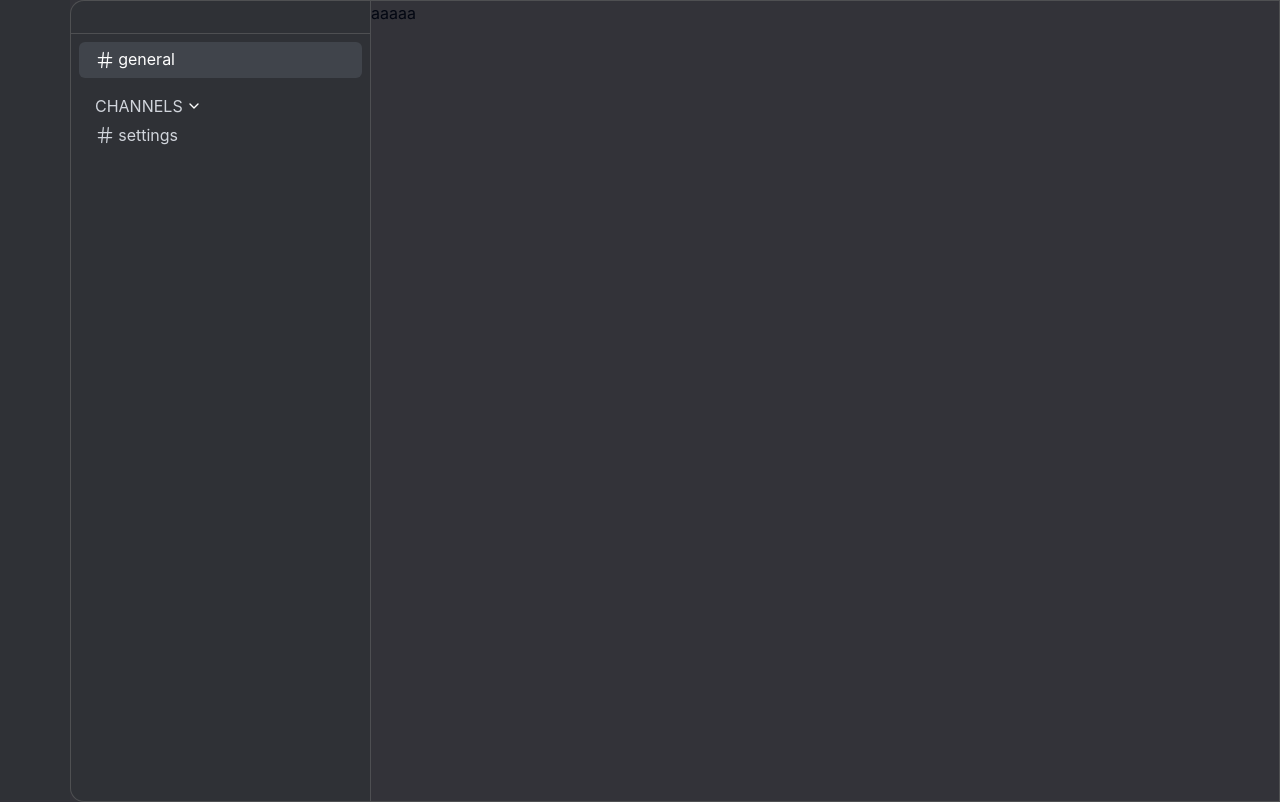
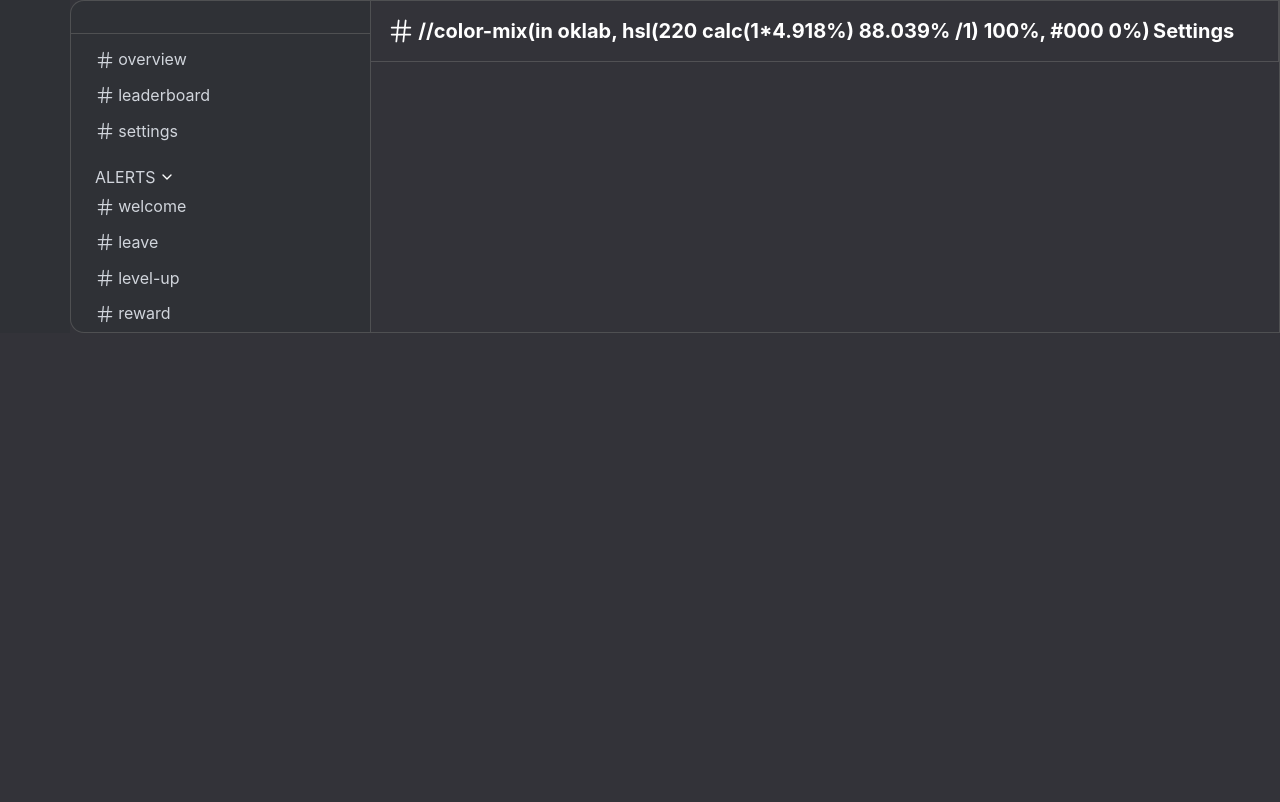
Before and after one commit to SafJNest/react-bee-ts, a React (Vite) app: page /dashboard/1/general in a window 1280 px wide. Built offline with nearby package versions, Linux system fonts and the light colour scheme.

Commit message:
fix header and setup channels

```diff
--- a/src/pages/DashboardGuild.tsx
+++ b/src/pages/DashboardGuild.tsx
@@ -1,7 +1,7 @@
 import Sidebar from "@/components/Sidebar";
 import { useParams } from "react-router-dom";
 import { Guild } from "@/types/Guild";
-import { useEffect } from "react";
+import { useEffect, useRef  } from "react";
 import { Outlet } from "react-router-dom";
 import { useGuild, GuildProvider  } from "@/contexts/GuildContext";
 import {
@@ -33,22 +33,27 @@ const DashboardGuild = () => {
     <div>
       <DashboardGuildTitle />
       <div className="flex">
-        <div className="flex-[0_0_70px] overflow-scroll max-h-screen bg-dark-grey p-9">
+        <div className="flex-[0_0_70px] overflow-scroll max-h-[calc(100vh-var(--dashboard-guild-header-height))] bg-dark-grey p-9">
           <Sidebar />
         </div>
-        <main className="w-full">
+        <main className="w-full max-h-[calc(100vh-var(--dashboard-guild-header-height))]">
           <div className="w-full h-full flex bg-dark-grey border-page-border border-1 rounded-tl-xl rounded-bl-xl">
-            <div className="flex-[0_0_300px] overflow-scroll max-h-screen">
+            <div className="flex-[0_0_300px] overflow-hidden">
               <div className="w-full flex items-center p-[var(--discord-inner-spacing)] border-page-border border-b-1 border-r-1">
                 <h2 className="text-white font-bold text-xl">{guild?.name}</h2>
               </div>
-              <div className="w-full h-screen border-page-border border-b-1 border-r-1 pt-5 px-5">
+              <div className="flex-1 h-full overflow-auto border-page-border border-b-1 border-r-1 pt-5 px-5">
                 <ul>
-                  <DiscordContent name="general" link={`/dashboard/${guildId}/general`} />
+                  <DiscordContent name="overview" link={`/dashboard/${guildId}/overview`} />
+                  <DiscordContent name="leaderboard" link={`/dashboard/${guildId}/leaderboard`} />
+                  <DiscordContent name="settings" link={`/dashboard/${guildId}/settings`} />
                   <DiscordAccordion>
-                    <DiscordAccordionTrigger>Channels</DiscordAccordionTrigger>
+                    <DiscordAccordionTrigger>Alerts</DiscordAccordionTrigger>
                     <DiscordAccordionContent>
-                      <DiscordContent name="settings" link={`/dashboard/${guildId}/settings`}  />
+                      <DiscordContent name="welcome" link={`/dashboard/${guildId}/welcome`} />
+                      <DiscordContent name="leave" link={`/dashboard/${guildId}/leave`} />
+                      <DiscordContent name="level-up" link={`/dashboard/${guildId}/level-up`} />
+                      <DiscordContent name="reward" link={`/dashboard/${guildId}/level-up`} />
                     </DiscordAccordionContent>
                   </DiscordAccordion>
                 </ul>
@@ -59,24 +64,6 @@ const DashboardGuild = () => {
             </div>
           </div>
         </main>
-        {/* <main className='px-(--page-width)'>
-          <div className='pt-7 flex justify-center'>
-            <h1 className='text-white'>
-              {guild ? `Welcome to ${guild.name}` : "Loading..."}
-            </h1>
-          </div>
-          <ul className="w-64">
-          <DiscordContent name="general" link="/general" />
-          <DiscordAccordion>
-              <DiscordAccordionTrigger>Channels</DiscordAccordionTrigger>
-              <DiscordAccordionContent>
-                  <DiscordContent name="general" link="/general" />
-                  <DiscordContent name="announcements" link="/announcements" />
-                  <DiscordContent name="bot-commands" link="/bot" />
-              </DiscordAccordionContent>
-          </DiscordAccordion>
-          </ul>
-        </main> */}
       </div>
     </div>
   );
@@ -86,6 +73,15 @@ const DashboardGuildTitle = () => {
     const { guild } = useGuild();
     if (!guild)
         return null;
+
+    const titleRef = useRef<HTMLDivElement | null>(null);
+
+    useEffect(() => {
+      if (titleRef.current) {
+        const height = titleRef.current.offsetHeight;
+        document.documentElement.style.setProperty("--dashboard-guild-header-height", `${height}px`);
+      }
+    }, []);
 
     const isGif = guild.icon?.startsWith('a_');
     const guildImage = guild.icon
--- a/src/pages/Settings.tsx
+++ b/src/pages/Settings.tsx
@@ -1,7 +1,18 @@
+import { Hash } from "lucide-react";
+
 const Settings = () => {
   return (
     <div>
-      aaaaa
+      <div className="w-full flex items-center p-[var(--discord-inner-spacing)] border-page-border border-b-1 border-r-1">
+        <h2 className="text-white font-bold text-xl">
+          <div className="flex items-center gap-2">
+            <Hash size={28} strokeWidth={1.5} /> //color-mix(in oklab, hsl(220 calc(1*4.918%) 88.039% /1) 100%, #000 0%)
+              <span>
+                  Settings
+              </span>
+            </div>
+        </h2>
+      </div>
     </div>
   );
 };
--- a/src/styles/index.css
+++ b/src/styles/index.css
@@ -136,6 +136,8 @@
   --page-width: calc(var(--spacing) * 20);
   --discord-inner-spacing: 16px;
 
+  --dashboard-guild-header-height: 37px;
+
   --font-regular: "Inter", sans-serif;
 }
 
```
